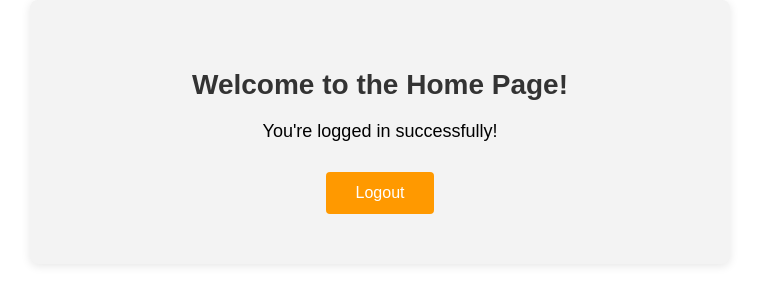
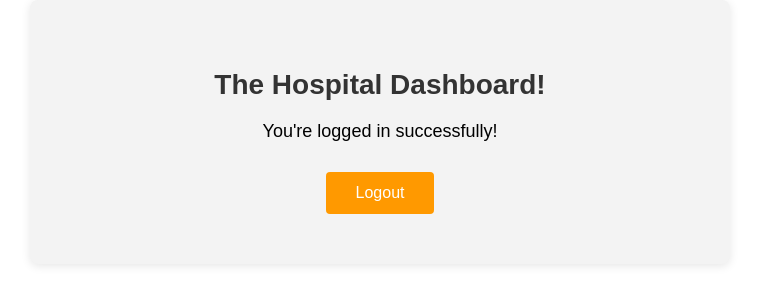
Before and after one commit to rahulpihub/Hospital-Management-System, a React (Create React App) app in the folder frontend/: page /home in a window 1280 px wide. Shown: the top 304 px of the page, without its empty margins (260-1019 px from the left). Built offline with nearby package versions, Linux system fonts and the light colour scheme.

Commit message:
email is working

```diff
--- a/frontend/src/home.js
+++ b/frontend/src/home.js
@@ -11,7 +11,7 @@ function Home() {
 
   return (
     <div style={styles.container}>
-      <h1 style={styles.header}>Welcome to the Home Page!</h1>
+      <h1 style={styles.header}>The Hospital Dashboard!</h1>
       <p style={styles.greeting}>You're logged in successfully!</p>
       <button onClick={handleLogout} style={styles.button}>
         Logout
```
